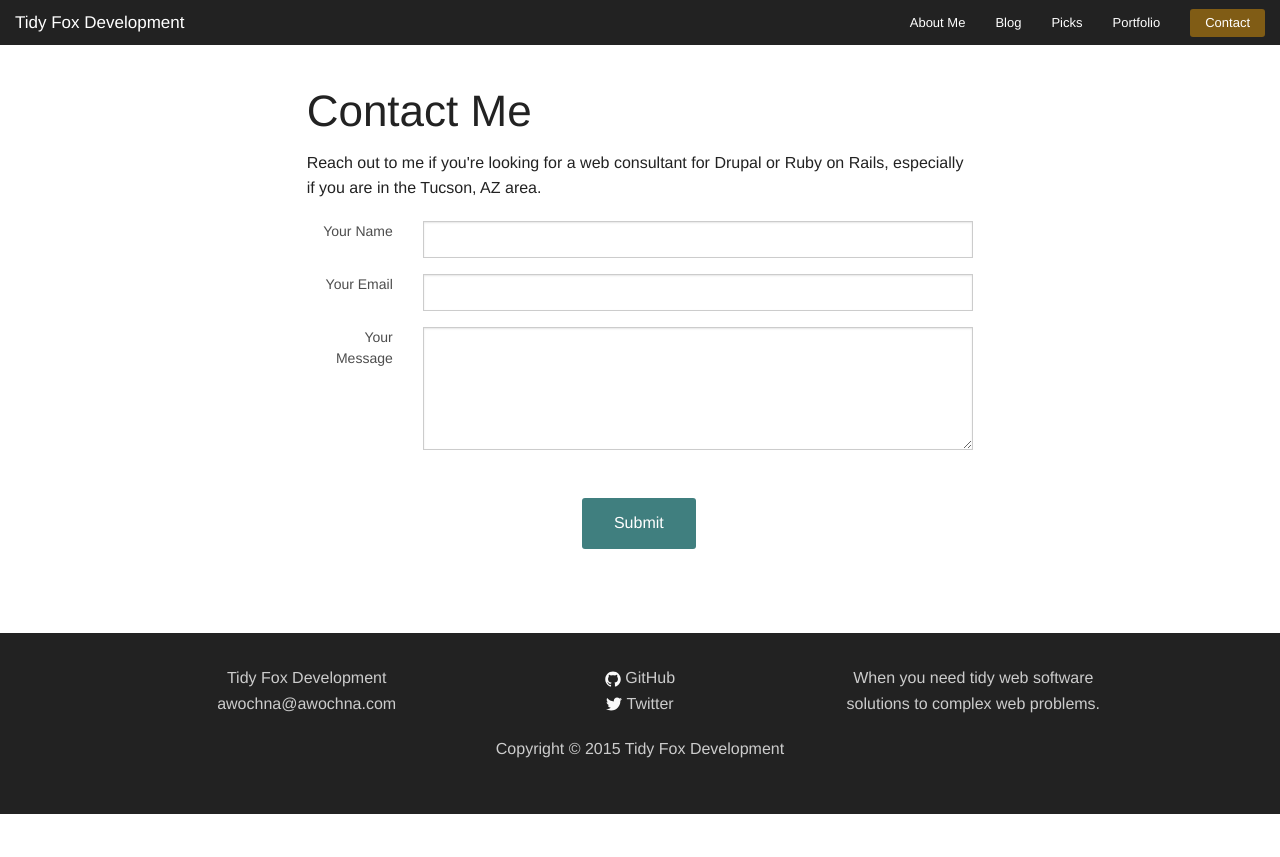
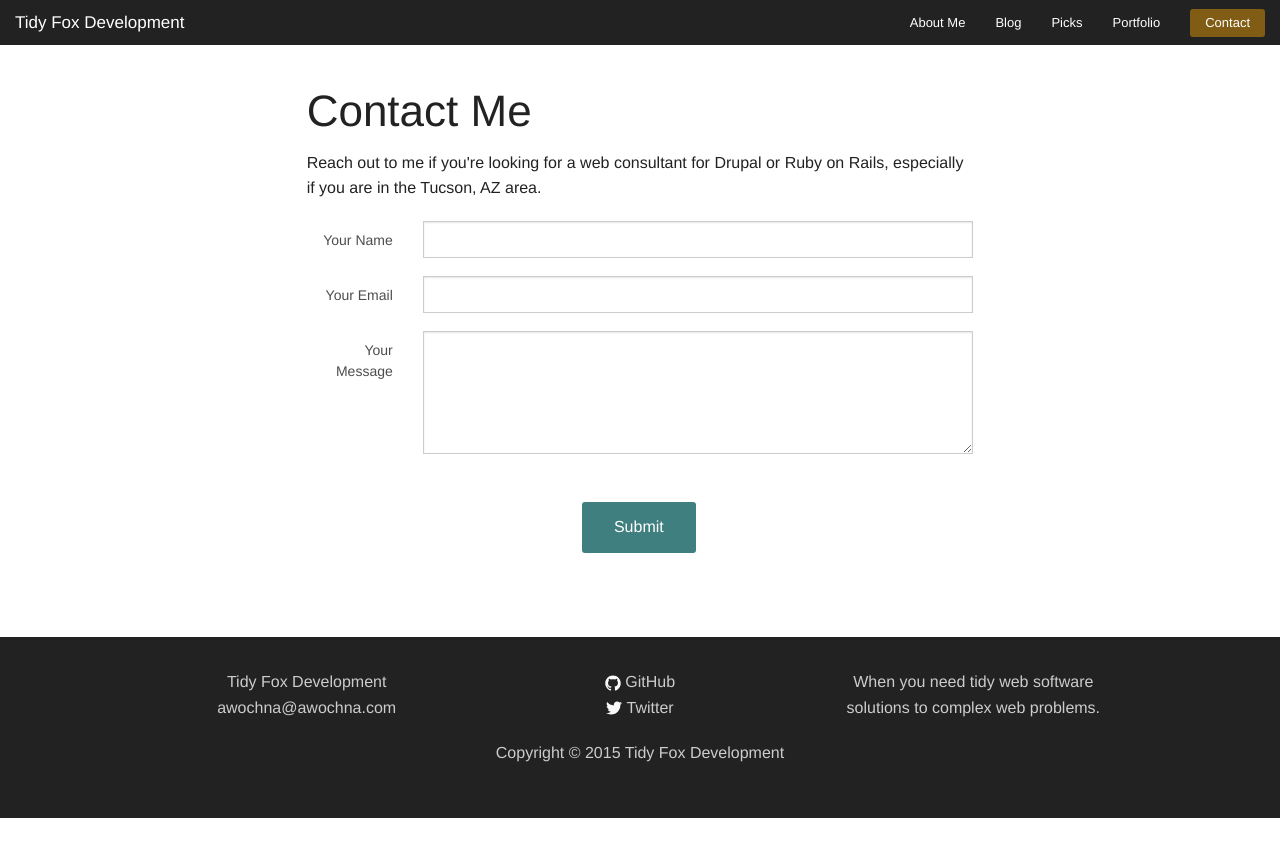
Before and after one commit to awochna/jekyll-blog, a Jekyll site: the page built from contact.html, in a window 1280 px wide. Shown: the top 857 px of the page. Built offline with Jekyll 4.4.1, drawn with Linux system fonts in a browser that asks for light colours.

Commit message:
Vertically align labels of contact form against their inputs

```diff
--- a/contact.html
+++ b/contact.html
@@ -10,7 +10,7 @@ permalink: /contact/
   <form method="post" action="http://formspree.io/awochna@awochna.com">
     <div class="row">
       <div class="small-2 columns">
-        <label for="name" class="right">Your Name</label>
+        <label for="name" class="right inline">Your Name</label>
       </div>
       <div class="small-10 columns">
         <input type="text" id="name" name="name">
@@ -18,7 +18,7 @@ permalink: /contact/
     </div>
     <div class="row">
       <div class="small-2 columns">
-        <label for="email" class="right">Your Email</label>
+        <label for="email" class="right inline">Your Email</label>
       </div>
       <div class="small-10 columns">
         <input type="email" id="email" name="_replyto">
@@ -26,7 +26,7 @@ permalink: /contact/
     </div>
     <div class="row">
       <div class="small-2 columns">
-        <label for="message" class="right">Your Message</label>
+        <label for="message" class="right inline">Your Message</label>
       </div>
       <div class="small-10 columns">
         <textarea id="message" name="message" rows="5"></textarea>
```
